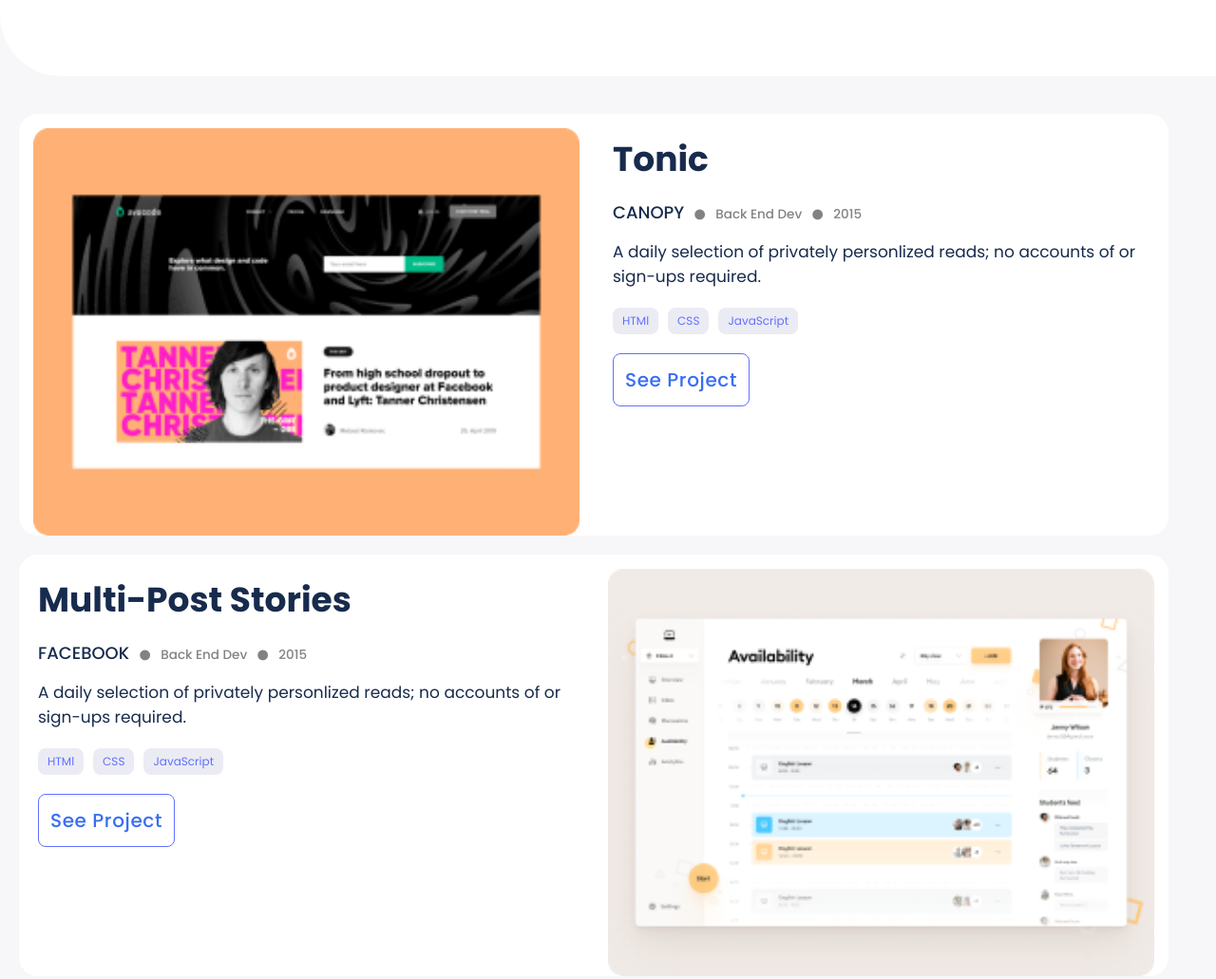
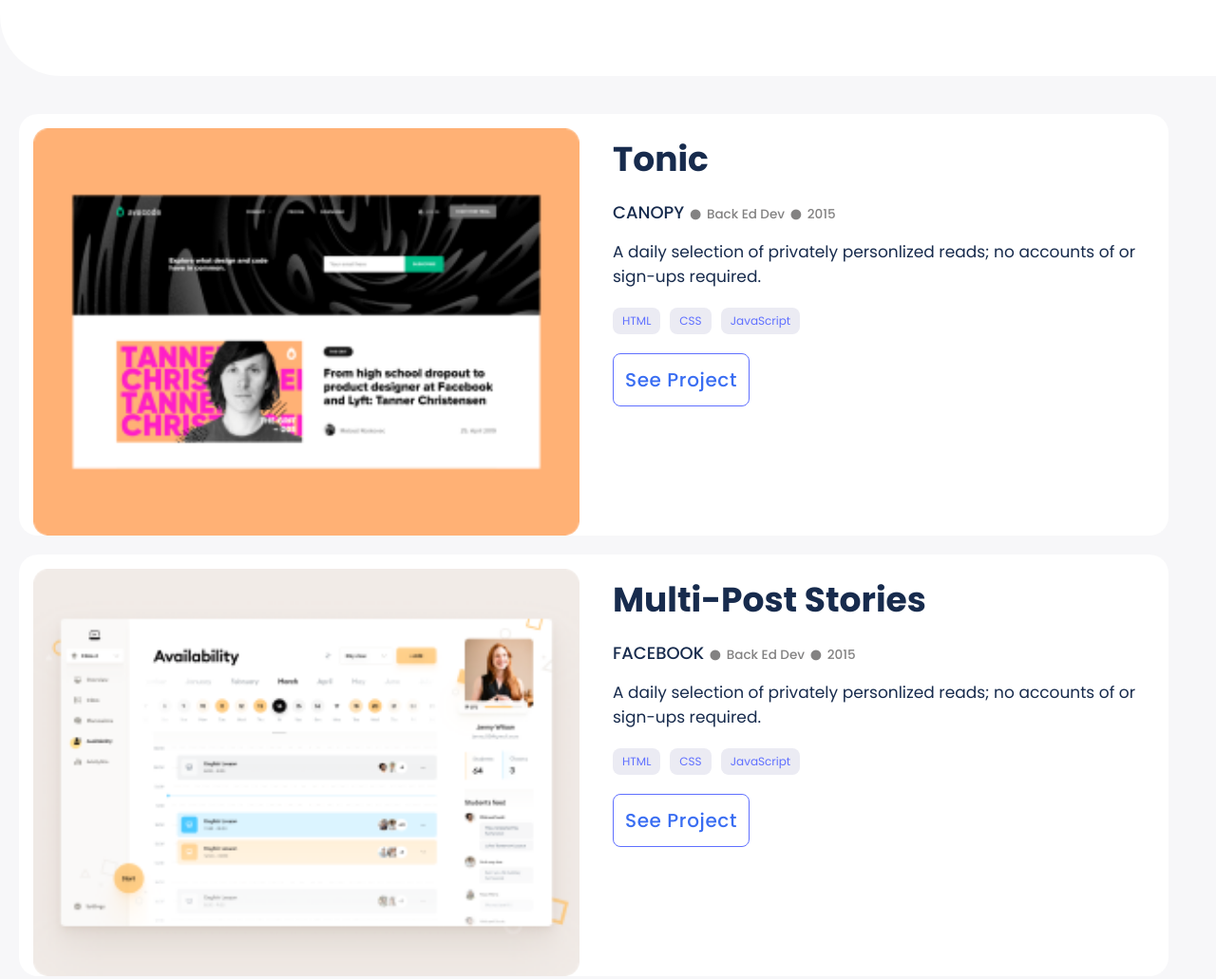
Before and after one commit to Kaiserabbas/project-portfolio, a plain HTML site: page index.html in a window 1280 px wide. Shown: the part 860-1891 px from the top of the page at 95% size. Drawn offline with Linux system fonts and the light colour scheme; files whose address does not match are found by name.

Commit message:
Add code for porject files to load through script.

```diff
--- a/index.html
+++ b/index.html
@@ -6,7 +6,6 @@
     <meta name="viewport" content="width=device-width, initial-scale=1.0" />
     <script src="https://kit.fontawesome.com/8c1870b6fa.js" crossorigin="anonymous"></script>
     <link rel="stylesheet" href="./style.css" />
-    <script src="./script.js"></script>
     <title>My Professional Portfolio</title>
   </head>
   <body>
@@ -64,7 +63,7 @@
 <!-- main page ends here  -->
 
 <!-- projects section starts here  -->
-    <section class="project">
+    <!-- <section class="project">
       <div class="project-image"><img src="./public/Snapshoot Portfolio.png" alt="Project-1"></div>
       <div class="project-data">
         <h1 class="project-heading">Tonic</h1>
@@ -73,9 +72,9 @@
           <i class="circle fa-solid fa-circle"></i>
           <span class="project-title" >Back End Dev</span>
           <i class="circle fa-solid fa-circle"></i>
-          <span class="project-year">2015</span>
+ daily selection of privately personlized reads; no accounts of or sign-ups required.          <span class="project-year">2015</span>
         </p>
-        <p class="project-paragraph">A daily selection of privately personlized reads; no accounts of or sign-ups required.</p>
+        <p class="project-paragraph">A</p>
         <ul>
           <li class="lang-li">HTMl</li>
           <li class="lang-li">CSS</li>
@@ -149,7 +148,7 @@
         <button type="button">See Project</button>
       </div>
     <div class="project-image image-4-b"><img src="./public/Snapshoot Portfolio (3).png" alt="Project-1"></div>
-    </section>
+    </section> -->
 <!-- projects section ends here  -->
 
 <!-- About me section ends here  -->
@@ -221,6 +220,10 @@
 
 <!-- About me section ends here  -->
 
+<!-- script files attachment -->
+    <script src="./script.js"></script>
+    <script src="./project.js"></script>
+    <script src="./popup.js"></script>
 
   </body>
 </html>
--- /dev/null
+++ b/project.js
@@ -0,0 +1,128 @@
+
+// Javascript Object
+const projects = [
+  {
+    projectImg: './public/Snapshoot Portfolio.png',
+    heading: 'Tonic',
+    projectSubdetails: 'CANOPY',
+    projectTitle: 'Back Ed Dev',
+    projectYear: '2015',
+    projectParagraph: 'A daily selection of privately personlized reads; no accounts of or sign-ups required.',
+    langLi: ['HTML', 'CSS', 'JavaScript']
+  },
+   {
+    projectImg: './public/Snapshoot Portfolio (1).png',
+    heading: 'Multi-Post Stories',
+    projectSubdetails: 'FACEBOOK',
+    projectTitle: 'Back Ed Dev',
+    projectYear: '2015',
+    projectParagraph: 'A daily selection of privately personlized reads; no accounts of or sign-ups required.',
+    langLi: ['HTML', 'CSS', 'JavaScript']
+  },
+   {
+    projectImg: './public/Snapshoot Portfolio (2).png',
+    heading: 'Tonic',
+    projectSubdetails: 'FACEBOOK',
+    projectTitle: 'Back Ed Dev',
+    projectYear: '2015',
+    projectParagraph: 'A daily selection of privately personlized reads; no accounts of or sign-ups required.',
+    langLi: ['HTML', 'CSS', 'JavaScript']
+  },
+   {
+    projectImg: './public/Snapshoot Portfolio (3).png',
+    heading: 'Multi-Post Stories',
+    projectSubdetails: 'UBER',
+    projectTitle: 'Back Ed Dev',
+    projectYear: '2015',
+    projectParagraph: 'A daily selection of privately personlized reads; no accounts of or sign-ups required.',
+    langLi: ['HTML', 'CSS', 'JavaScript']
+  },
+];
+
+// project container creation and setting attributes
+const projectContainer = document.createElement('div');
+projectContainer.setAttribute('id', 'projectContainer');
+
+// Inserting project container in document body
+const parent = document.body;
+parent.insertBefore(projectContainer, parent.children[2]);
+
+// project cards creation and setting attributes
+projects.forEach(project => {
+
+    const mainProject = document.createElement('div');
+    mainProject.setAttribute('class', 'project');
+    projectContainer.appendChild(mainProject);
+
+
+    const projectImage = document.createElement('div');
+    projectImage.setAttribute('class', 'project-image');
+    mainProject.appendChild(projectImage);
+
+    const projectImg = document.createElement('img');
+    projectImg.setAttribute('alt', 'Project-1')
+    projectImage.appendChild(projectImg);
+    projectImg.src = project.projectImg;
+
+
+    const projectData = document.createElement('div');
+    projectData.setAttribute('class', 'project-data');
+    mainProject.appendChild(projectData);
+
+    const projectHeading = document.createElement('h1');
+    projectHeading.setAttribute('class', 'project-heading');
+    projectData.appendChild(projectHeading);
+    projectHeading.innerText = project.heading;
+
+    const projectSubDetails = document.createElement('p');
+    projectSubDetails.setAttribute('class', 'project-sub-details');
+    projectData.appendChild(projectSubDetails);
+    projectSubDetails.innerText = project.projectSubdetails;
+
+    const faIcon1= document.createElement('i');
+    faIcon1.setAttribute('class', 'circle fa-solid fa-circle');
+    projectSubDetails.appendChild(faIcon1);
+
+    const projectTitle = document.createElement('span');
+    projectTitle.setAttribute('class', 'project-title');
+    projectSubDetails.appendChild(projectTitle);
+    projectTitle.innerText = project.projectTitle
+
+    const faIcon2= document.createElement('i');
+    faIcon2.setAttribute('class', 'circle fa-solid fa-circle');
+    projectSubDetails.appendChild(faIcon2);
+
+    const projectYear = document.createElement('span');
+    projectYear.setAttribute('class', 'project-year');
+    projectSubDetails.appendChild(projectYear);
+    projectYear.innerText = project.projectYear;
+
+    const projectParagraph = document.createElement('p');
+    projectParagraph.setAttribute('class', 'project-paragraph');
+    projectData.appendChild(projectParagraph);
+    projectParagraph.innerText = project.projectParagraph;
+
+    const projectUl = document.createElement('ul');
+    projectUl.setAttribute('class', 'lang-list');
+
+    // Inserting elements in project-data Ul div --> li
+    project.langLi.forEach(item => {
+        const listItem = document.createElement('li');
+        listItem.setAttribute('class', 'lang-li');
+        listItem.textContent = item;
+        projectUl.appendChild(listItem);
+    });
+    projectData.append(projectUl);
+
+    // Inserting elements in project data --> button
+    const projectButton = document.createElement('button');
+    projectButton.setAttribute('type', 'button');
+    projectButton.innerText = "See Project";
+    projectData.append(projectButton);
+
+    function showPopup() {
+     var popup = document.getElementById("popup");
+     popup.style.display = "block";
+    }
+    projectButton.addEventListener ('click', showPopup);
+  });
--- a/style.css
+++ b/style.css
@@ -769,3 +769,56 @@
 
   /* contact-me ends here */
 }
+
+
+/* popupwindows starts here  */
+
+.popup {
+  position: fixed;
+  top: 0;
+  left: 0;
+  width: 100%;
+  height: 100%;
+  margin: 0 -20% 0 0 ;
+  background-color: rgba(0, 0, 0, 0.7);
+  backdrop-filter: blur(3px);
+  display: none;
+  align-items: center;
+  justify-content: center;
+  z-index: 9999;
+}
+
+.closex {
+  margin-left: 95%;
+  font-size: 3em;
+  font-weight: 200;
+  cursor: pointer;
+}
+
+.closex:hover {
+  color: rgb(0, 0, 0);
+}
+
+.last-button {
+  display: flex;
+  justify-content: center;
+}
+
+.btn {
+  margin: 10px;
+  /* padding: 20px 60px; */
+  width: auto;
+  font-size: 1rem;
+}
+
+.btn-1 img {
+  width: 25px;
+  height: auto;
+  margin-bottom: -7px;
+  margin-left: 10px;
+}
+
+.btn-2 img {
+  margin-bottom: -4px;
+  margin-left: 10px;
+}
```
